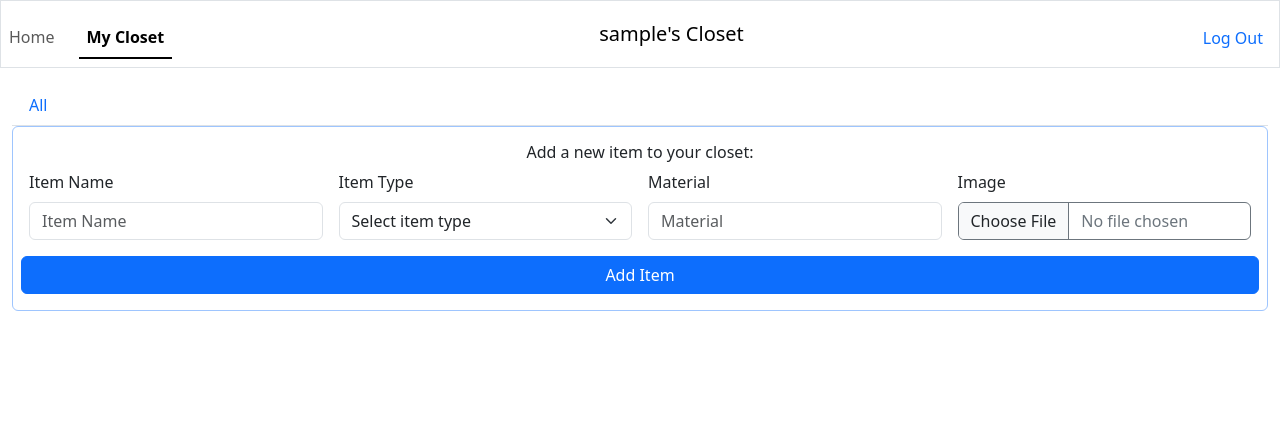
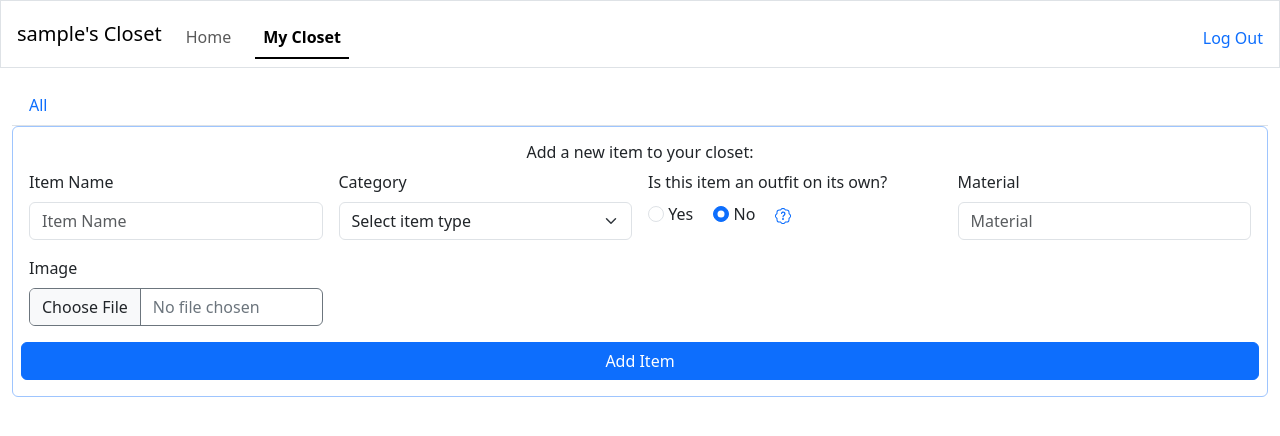
Before and after one commit to acpasnello/outfitGenerator, a Flask app: page /mycloset in a window 1280 px wide. Shown: the top 436 px of the page. Run offline with Flask 3, Linux system fonts and the light colour scheme; the visitor is signed in with stand-in values (Sample User, id 1); data that the repository does not hold is empty.

Commit message:
Add functions to reduce repetitiveness in edit form creation and add needsPair radios to edit form. Add needsPair argument to createItem helper.

```diff
--- a/app.py
+++ b/app.py
@@ -161,9 +161,9 @@ def addItem():
     if request.method != "POST":
         return redirect(url_for('mycloset'))
 
-    path = processImageSubmission(request.files)
+    imagePath = processImageSubmission(request.files)
 
-    rowId = createItem(request.form.get('item'), request.form.get('category'), path, session['user_id'], request.form.get('material', ''))
+    rowId = createItem(request.form.get('item'), request.form.get('category'), imagePath, session['user_id'], request.form.get('needsPair'), request.form.get('material', ''))
 
     # Return user to their closet page
     return redirect(url_for('mycloset'))
--- a/static/styles.css
+++ b/static/styles.css
@@ -27,27 +27,41 @@
     display: flex;
     flex-direction: column;
     margin: auto;
+    border: 1px solid var(--bs-border-color-translucent);
+    border-radius: var(--bs-border-radius);
 }
 
 .outfitItem {
     flex: 1;
-    flex-basis: 33vh;
     flex-grow: 1;
     display: flex;
     flex-direction: row;
+    align-items: center;
+    justify-content: space-evenly;
 }
 
-.outfitItemText {
+.outfitItem:first-child {
+    border-bottom: 1px solid var(--bs-border-color-translucent)
+}
+
+.outfitItem:last-child {
+    border-top: 1px solid var(--bs-border-color-translucent)
+}
+
+/* .outfitItemText {
     flex-basis: 30%;
 }
 
 .outfitItemImage {
     flex-basis: 70%;
+} */
+
+.outfitItemImage > img {
+    max-height: 30vh;
 }
 
-.outfitItemImage > img {
-    height: 100%;
-    width: 100%;
+.formPopover {
+    text-decoration: none;;
 }
 
 @media screen and (min-width: 992px) {
--- a/templates/index.html
+++ b/templates/index.html
@@ -18,6 +18,7 @@
 {% block main %}
   <div>
     <h1>Wear this today</h1>
+    <a href="/" class="btn btn-outline-primary mb-2" role="button">Make another outfit</a>
     <div class="outfitDisplay">
       {{ outfitCard(item1) }}
       {% if item2.id == item1.id %}
--- a/templates/layout.html
+++ b/templates/layout.html
@@ -12,6 +12,14 @@
   </head>
   <body>
     <nav class="navbar navbar-expand-md border">
+      <a class="navbar-brand h1 mb-0 ms-3" href="/">
+        {% if session["username"] %}
+          {{ session["username"] }}'s
+        {% else %}
+          Your
+        {% endif %}
+          Closet
+      </a>
       <ul class="navbar-nav nav-underline me-auto mt-2">
         <li class="nav-item">
           <a {% block navIndexClass %}class="nav-link"{% endblock %} href="/">Home</a>
@@ -20,14 +28,6 @@
           <a {% block navClosetClass %}class="nav-link"{% endblock %} href="/mycloset">My Closet</a>
         </li>
       </ul>
-      <a class="navbar-brand">
-        {% if session["username"] %}
-          {{ session["username"] }}'s
-        {% else %}
-          Your
-        {% endif %}
-          Closet
-      </a>
       <ul class="nav ms-auto mt-2">
         {% if session["user_id"] %}
           <li>
--- a/templates/mycloset.html
+++ b/templates/mycloset.html
@@ -30,6 +30,7 @@
         {% endif %}
         <span class="itemId" style="display:none;">{{item.id}}</span>
         <span class="itemCategory" style="display:none;">{{item.category}}</span>
+        <span class="itemNeedsPair" style="display:none;">{{item.needsPair}}</span>
       </div>
     </div>
   </div>
@@ -50,6 +51,7 @@
     {% endfor %}
     <li class="nav-item" role="presentation">
       <button class="nav-link" id="All-tab" data-bs-toggle="tab" data-bs-target="#All" type="button" role="tab" aria-controls="All" aria-selected="false">All</button>
+    </li>
   </ul>
 
   <div class="tab-content" id="myTabContent">
@@ -59,7 +61,7 @@
       {% else %}
         <div class="tab-pane fade" id="{{category}}" role="tabpanel" aria-labelledby="{{category}}-tab">
       {% endif %}
-          <div class="row gx-3 my-3">
+          <div class="row g-3 my-3">
             {% for row in items %}
               {% if row.category == category %}
                 {{ itemCard(row) }}
@@ -69,7 +71,7 @@
         </div>
     {% endfor %}
     <div class="tab-pane fade" id="All" role="tabpanel" aria-labelledby="All-tab">
-      <div class="row gx-3 my-3">
+      <div class="row g-3 my-3">
       {% for row in items %}
         {{ itemCard(row)}}
       {% endfor %}
@@ -81,12 +83,12 @@
   <div class="border border-primary-subtle rounded p-3">
     <h6>Add a new item to your closet:</h6>
     <form action="/additem" method="POST" enctype="multipart/form-data" class="row g-3 text-start">
-      <div class="col-md-6 col-lg-3">
+      <div class="col-md-4 col-lg-3">
         <label for="item" class="form-label">Item Name</label>
         <input type="text" name="item" id="item" placeholder="Item Name" class="form-control" required>
       </div>
-      <div class="col-md-6 col-lg-3">
-        <label for="category" class="form-label">Item Type</label>
+      <div class="col-md-4 col-lg-3">
+        <label for="category" class="form-label">Category</label>
         <select name="category" id="category" class="form-select" required>
           <option value="">Select item type</option>
           {% for item in allcategories %}
@@ -94,11 +96,31 @@
           {% endfor %}
         </select>
       </div>
-      <div class="col-md-6 col-lg-3">
+      <div class="col-md-4 col-lg-3">
+        <div class="form-label">
+          Is this item an outfit on its own?
+        </div>
+        <div class="form-check-inline">
+          <input class="form-check-input" type="radio" name="needsPair" id="needsPairYes" value="Y" autocomplete="off">
+          <label class="form-check-label" for="needsPairYes">Yes</label>
+        </div>
+        <div class="form-check-inline">
+          <input class="form-check-input" type="radio" name="needsPair" id="needsPairNo" value="N" checked autocomplete="off">
+          <label class="form-check-label" for="needsPairNo">No</label>
+        </div>
+        <a tabindex="0" class="formPopover" data-bs-toggle="popover" data-bs-toggle="popover" data-bs-trigger="focus" data-bs-content="For example, select 'Yes' for a dress that you wear on its own. Select 'No' for pants that you need to wear a top with.">
+            <svg xmlns="http://www.w3.org/2000/svg" width="16" height="16" fill="currentColor" class="bi bi-patch-question" viewBox="0 0 16 16">
+              <path d="M8.05 9.6c.336 0 .504-.24.554-.627.04-.534.198-.815.847-1.26.673-.475 1.049-1.09 1.049-1.986 0-1.325-.92-2.227-2.262-2.227-1.02 0-1.792.492-2.1 1.29A1.7 1.7 0 0 0 6 5.48c0 .393.203.64.545.64.272 0 .455-.147.564-.51.158-.592.525-.915 1.074-.915.61 0 1.03.446 1.03 1.084 0 .563-.208.885-.822 1.325-.619.433-.926.914-.926 1.64v.111c0 .428.208.745.585.745"/>
+              <path d="m10.273 2.513-.921-.944.715-.698.622.637.89-.011a2.89 2.89 0 0 1 2.924 2.924l-.01.89.636.622a2.89 2.89 0 0 1 0 4.134l-.637.622.011.89a2.89 2.89 0 0 1-2.924 2.924l-.89-.01-.622.636a2.89 2.89 0 0 1-4.134 0l-.622-.637-.89.011a2.89 2.89 0 0 1-2.924-2.924l.01-.89-.636-.622a2.89 2.89 0 0 1 0-4.134l.637-.622-.011-.89a2.89 2.89 0 0 1 2.924-2.924l.89.01.622-.636a2.89 2.89 0 0 1 4.134 0l-.715.698a1.89 1.89 0 0 0-2.704 0l-.92.944-1.32-.016a1.89 1.89 0 0 0-1.911 1.912l.016 1.318-.944.921a1.89 1.89 0 0 0 0 2.704l.944.92-.016 1.32a1.89 1.89 0 0 0 1.912 1.911l1.318-.016.921.944a1.89 1.89 0 0 0 2.704 0l.92-.944 1.32.016a1.89 1.89 0 0 0 1.911-1.912l-.016-1.318.944-.921a1.89 1.89 0 0 0 0-2.704l-.944-.92.016-1.32a1.89 1.89 0 0 0-1.912-1.911z"/>
+              <path d="M7.001 11a1 1 0 1 1 2 0 1 1 0 0 1-2 0"/>
+            </svg>
+          </a>
+      </div>
+      <div class="col-md-4 col-lg-3">
         <label for="material" class="form-label">Material</label>
         <input type="text" name="material" id="material" placeholder="Material" class="form-control">
       </div>
-      <div class="col-md-6 col-lg-3">
+      <div class="col-md-4 col-lg-3">
         <label for="clothingImage" class="form-label">Image</label>
         <input type="file" accept="image/png, image/jpg, image/jpeg, image/webp, image/avif" name="clothingImage" id="clothingImage" class="form-control btn btn-outline-secondary">
       </div>
@@ -115,6 +137,7 @@
       item['itemName'] = card.querySelector('.itemName').textContent;
       item['category'] = card.querySelector('.itemCategory').textContent;
       item['itemMaterial'] = card.querySelector('.itemMaterial').textContent;
+      item['needsPair'] = card.querySelector('.itemNeedsPair').textContent
 
       return item
     }
@@ -132,6 +155,34 @@
       div.classList.add('mb-2')
       return div
     }
+
+    function createLabel(forInput) {
+      let label = document.createElement('label')
+      label.classList.add('form-label')
+      label.setAttribute('for', forInput)
+      return label
+    }
+
+    function createInput() {
+      let el = document.createElement('input')
+      return el
+    }
+
+    function createTextInput() {
+      let el = createInput()
+      el.setAttribute('type', 'text')
+      el.classList.add('form-control', 'form-control-sm')
+      return el
+    }
+
+    function createNeedsPairRadio() {
+      let el = createInput()
+      el.classList.add('form-check-input')
+      el.setAttribute('type', 'radio')
+      el.setAttribute('autocomplete', 'off')
+
+      return el
+    }
     // function that creates form with item's current details prepopulated
     function createItemForm(item) {
       let form = document.createElement('form')
@@ -144,23 +195,17 @@
       guideText.classList.add('form-text')
       guideText.textContent = 'Edit item details you wish to change. \nUnchanged details will not be updated.'
 
-      let itemNameLabel = document.createElement('label')
-      itemNameLabel.setAttribute('for', 'editItemName')
+      let itemNameLabel = createLabel('editItemName')
       itemNameLabel.textContent = 'Item Name'
-      itemNameLabel.classList.add('form-label')
-      let itemNameInput = document.createElement('input')
-      itemNameInput.setAttribute('type', 'text')
+      let itemNameInput = createTextInput()
       itemNameInput.setAttribute('name', 'item')
       itemNameInput.setAttribute('id', 'editItemName')
       itemNameInput.setAttribute('value', item.itemName)
-      itemNameInput.classList.add('form-control', 'form-control-sm')
       let itemNameDiv = createFormPairDiv()
       itemNameDiv.append(itemNameLabel, itemNameInput)
 
-      let categoryLabel = document.createElement('label')
-      categoryLabel.setAttribute('for', 'editCategory')
+      let categoryLabel = createLabel('editCategory')
       categoryLabel.textContent = 'Category'
-      categoryLabel.classList.add('form-label')
       let categorySelect = document.createElement('select')
       categorySelect.setAttribute('id', 'editCategory')
       categorySelect.setAttribute('name', 'editCategory')
@@ -171,30 +216,54 @@
       let categoryDiv = createFormPairDiv()
       categoryDiv.append(categoryLabel, categorySelect)
 
-      let materialLabel = document.createElement('label')
-      materialLabel.setAttribute('for', 'editMaterial')
+      let needsPairLabel = createLabel()
+      needsPairLabel.textContent = 'Is this item an outfit on its own?'
+      let needsPairNoInput = createNeedsPairRadio()
+      needsPairNoInput.setAttribute('value', '1')
+      let needsPairNoLabel = document.createElement('label')
+      needsPairNoLabel.classList.add('form-check-label')
+      needsPairNoLabel.textContent = 'No'
+      let needsPairNoDiv = document.createElement('div')
+      needsPairNoDiv.classList.add('form-check-inline')
+      needsPairNoDiv.append(needsPairNoInput, needsPairNoLabel)
+      let needsPairYesInput = createNeedsPairRadio()
+      needsPairYesInput.setAttribute('value', '0')
+      let needsPairYesLabel = document.createElement('label')
+      needsPairYesLabel.textContent = 'Yes'
+      needsPairYesLabel.classList.add('form-check-label')
+      let needsPairYesDiv = document.createElement('div')
+      needsPairYesDiv.classList.add('form-check-inline')
+      needsPairYesDiv.append(needsPairYesInput, needsPairYesLabel)
+      let needsPairDiv = createFormPairDiv()
+      console.log(item)
+      if (item.needsPair == 1) {
+        needsPairNoInput.setAttribute('checked', '')
+      } else {
+        needsPairYesInput.setAttribute('checked', '')
+      }
+      needsPairDiv.append(needsPairLabel, needsPairYesDiv, needsPairNoDiv)
+
+      let materialLabel = createLabel('editMaterial')
       materialLabel.textContent = 'Material'
-      materialLabel.classList.add('form-label')
-      let materialInput = document.createElement('input')
-      materialInput.setAttribute('type', 'text')
+      let materialInput = createTextInput()
       materialInput.setAttribute('name', 'material')
       materialInput.setAttribute('id', 'editMaterial')
       materialInput.setAttribute('value', item.itemMaterial)
-      materialInput.classList.add('form-control', 'form-control-sm')
       let materialDiv = createFormPairDiv()
       materialDiv.append(materialLabel, materialInput)
 
-      let imageLabel = document.createElement('label')
-      imageLabel.setAttribute('for', 'newImage')
+      let imageLabel = createLabel('newImage')
       imageLabel.textContent = 'Change Item Image'
-      imageLabel.classList.add('form-label')
       let imageInput = document.createElement('input')
       imageInput.setAttribute('type', 'file')
       imageInput.setAttribute('name', 'clothingImage')
       imageInput.setAttribute('id', 'newImage')
       imageInput.classList.add('form-control', 'form-control-sm')
+      let imageTextDiv = document.createElement('div')
+      imageTextDiv.classList.add('form-text')
+      imageTextDiv.textContent = 'Leave blank to keep current image'
       let imageDiv = createFormPairDiv()
-      imageDiv.append(imageLabel, imageInput)
+      imageDiv.append(imageLabel, imageInput, imageTextDiv)
 
       let itemIdInput = document.createElement('input')
       itemIdInput.setAttribute('type', 'hidden')
@@ -206,7 +275,7 @@
       submitButton.classList.add('btn', 'btn-outline-primary', 'btn-sm', 'w-100')
       submitButton.textContent = 'Update'
 
-      form.append(guideText, itemNameDiv, categoryDiv, materialDiv, imageDiv, itemIdInput, submitButton)
+      form.append(itemNameDiv, categoryDiv, needsPairDiv, materialDiv, imageDiv, itemIdInput, submitButton)
       return form
     }
     // function that inserts new card after submitted card
@@ -247,6 +316,9 @@
       document.querySelectorAll('.editCardMenuOption').forEach(editButton => {
         editButton.addEventListener('click', editButtonHandler)
       })
+
+      const popoverTriggerList = document.querySelectorAll('[data-bs-toggle="popover"]')
+      const popoverList = [...popoverTriggerList].map(popoverTriggerEl => new bootstrap.Popover(popoverTriggerEl))
     })
   </script>
 {% endblock %}
--- a/utils/helpers.py
+++ b/utils/helpers.py
@@ -90,9 +90,9 @@ def pickOutfit(items, top=None, bottom=None, shoes=None):
 #     return data
 
 
-def createItem(itemName, category, imagePath, userId, material=''):
-    query = 'INSERT INTO clothing (itemname, category, imagePath, userId, material) VALUES (?, ?, ?, ?, ?)'
-    values = (itemName, category, imagePath, userId, material,)
+def createItem(itemName, category, imagePath, userId, needsPair=1, material=''):
+    query = 'INSERT INTO clothing (itemname, category, needsPair, imagePath, userId, material) VALUES (?, ?, ?, ?, ?, ?)'
+    values = (itemName, category, needsPair, imagePath, userId, material,)
     id = dbInsert(query, values)
 
     return id
```
